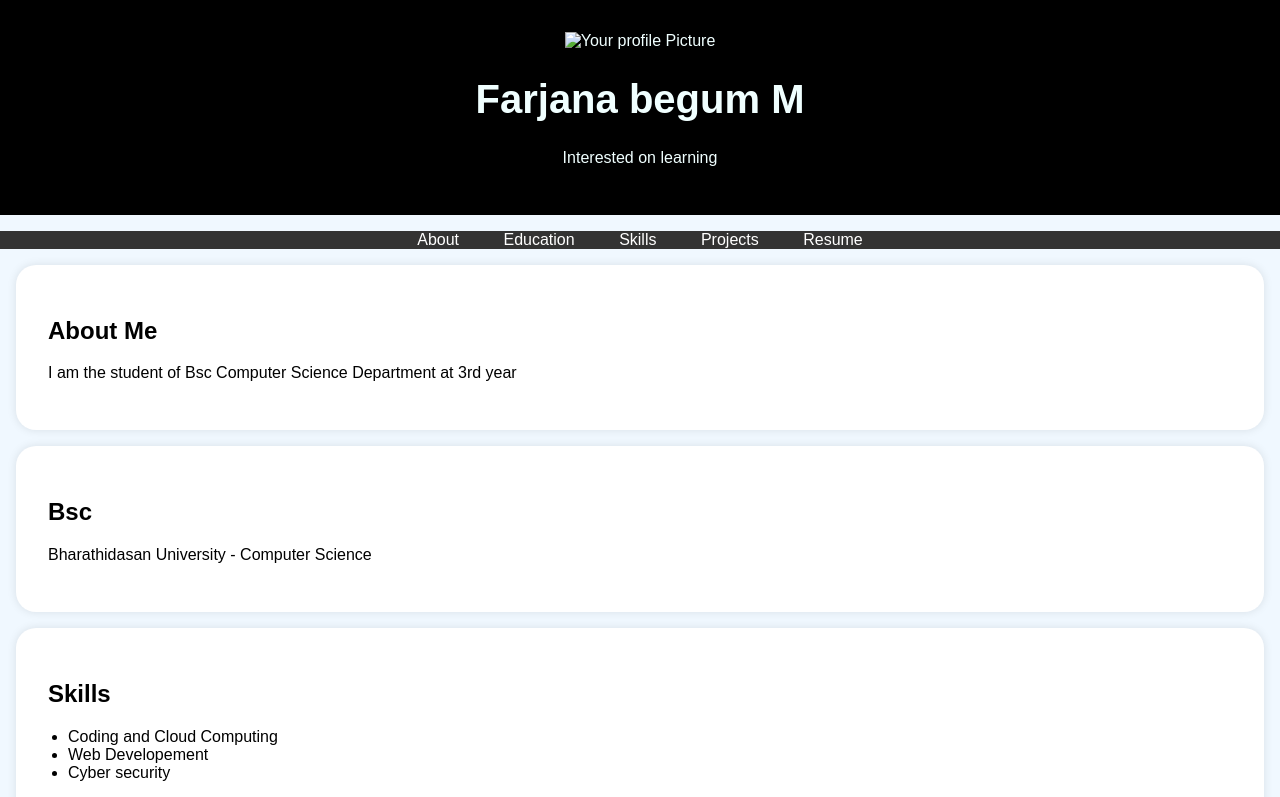
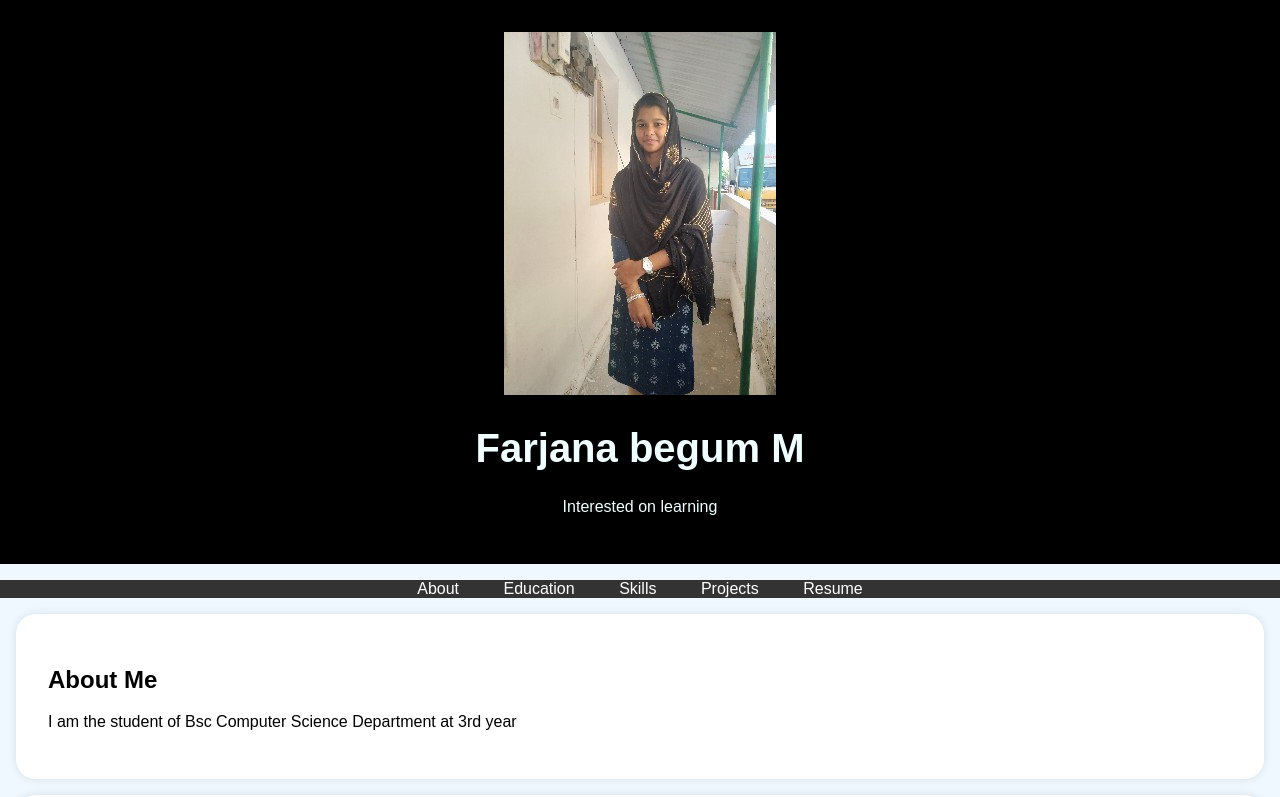
Before and after one commit to siddiqfarjana/digital-portfolio, a plain HTML site: page index.html in a window 1280 px wide. Shown: the top 797 px of the page. Drawn offline with Linux system fonts and the light colour scheme.

Commit message:
Update index.html

```diff
--- a/index.html
+++ b/index.html
@@ -95,7 +95,7 @@
         <header>
             <div class="header-content">
                 <!--Add your profile picture here-->
-                <img scr="f.jpg" alt="Your profile Picture" class="profile-pcture">
+                <img src="f.jpg" alt="Your profile Picture" class="profile-pcture">
                 <h1>Farjana begum M</h1>
                 <p>Interested on learning</p>
             </div>
```
